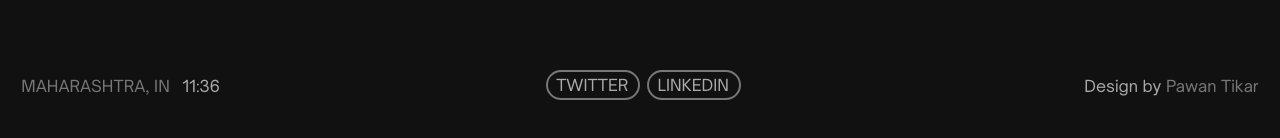
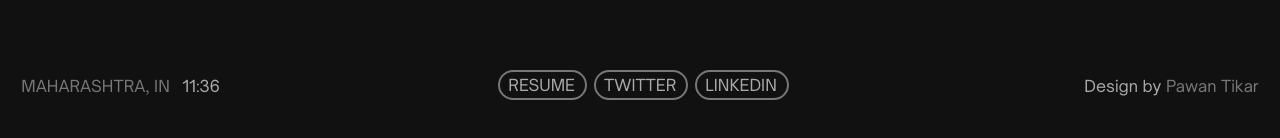
Before and after one commit to Air08/PawanTikar, a website built with Vite: page index.html in a window 1280 px wide. Shown: the part 5746-5884 px from the top of the page. Built offline with nearby package versions, Linux system fonts and the light colour scheme.

Commit message:
Update index.html
Resume

```diff
--- a/index.html
+++ b/index.html
@@ -866,7 +866,22 @@
           <div class="footer__links">
             <div class="link__flex">
               <div class="link__flex__inner">
-                <a
+
+		<a
+                  href="https://drive.google.com/file/d/1azJxOJTYnQcXWiZuXGSGD211qKEffdWf/view?usp=sharing"
+                  target="_blank"
+                  rel="noopener noreferrer"
+                  class="c-button"
+                >
+                  <span class="c-link">
+                    <span class="c-link__inner">
+                      <span> Resume </span>
+                      <span class="c-link__animated"> Resume </span>
+                    </span>
+                  </span>
+                </a>
+
+		<a
                   href="https://x.com/pawantikar08"
                   target="_blank"
                   rel="noopener noreferrer"
```
